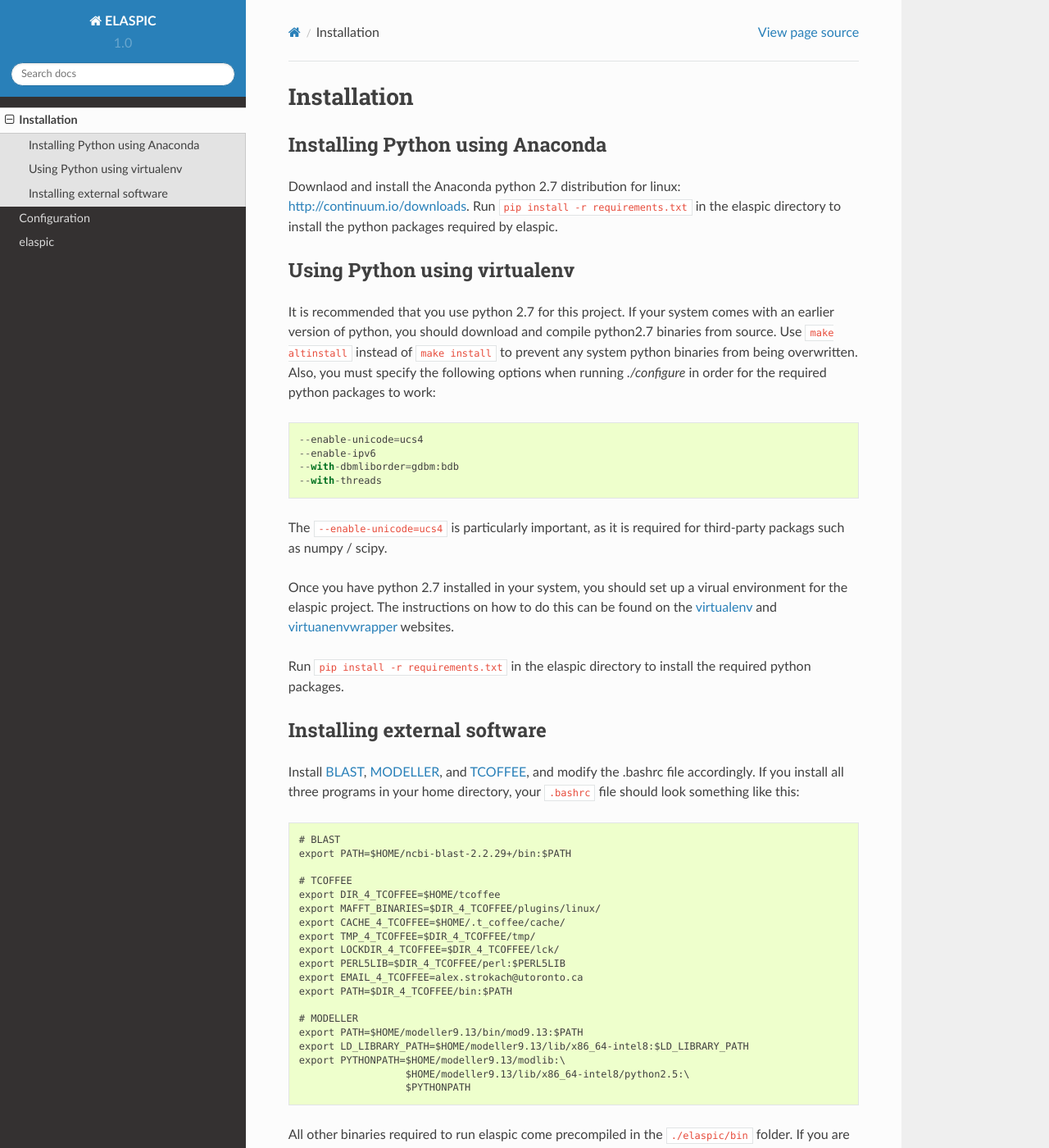
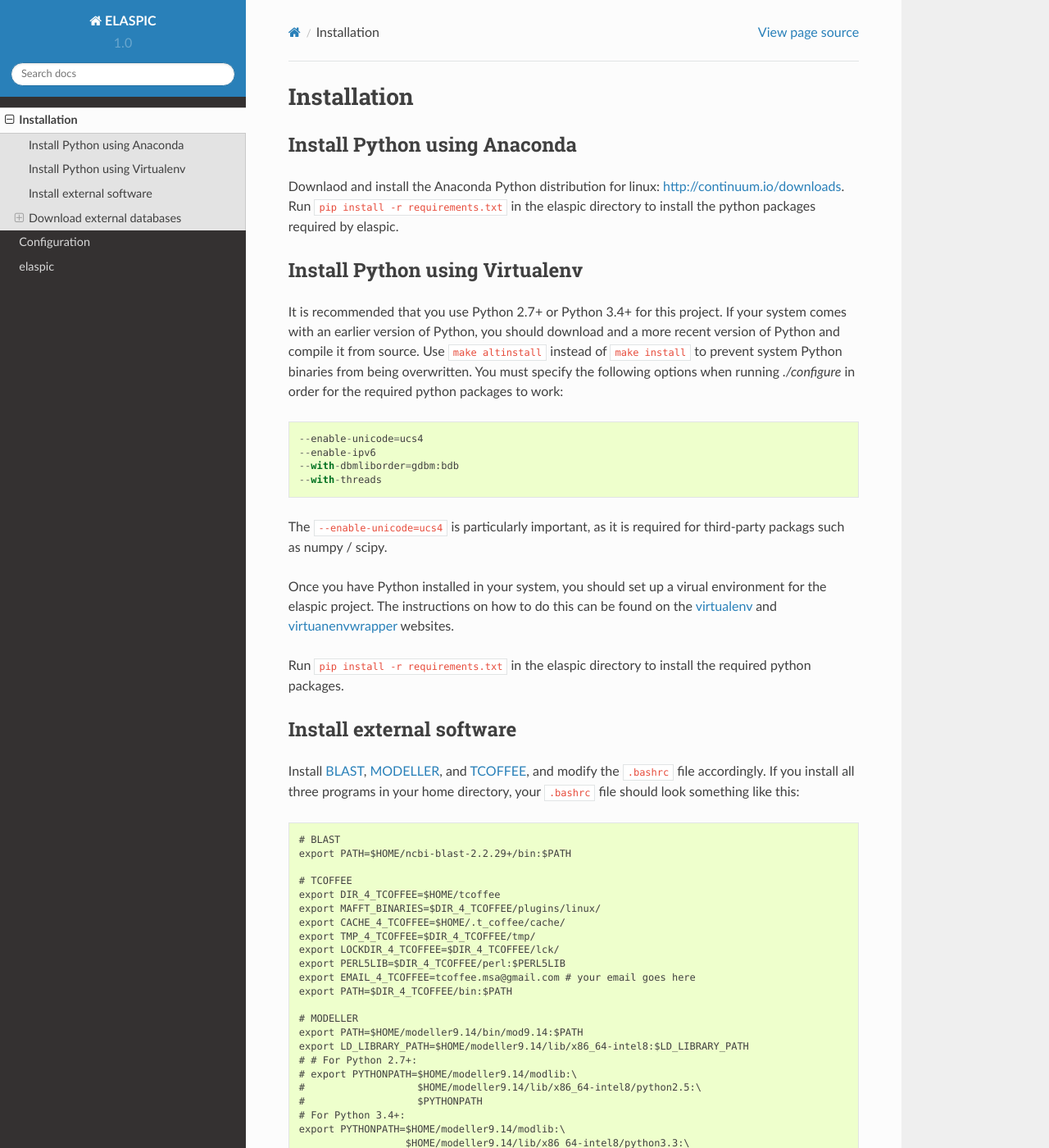
Before and after one commit to elaspic/elaspic, a Sphinx documentation site: the page built from docs/installation.rst, in a window 1280 px wide and 1400 px high. Shown: the whole window at 82% size. Built offline with Sphinx 7.4.7 and the Read the Docs theme 2.0.0, drawn with Linux system fonts in a browser that asks for light colours; some of the changed text lies outside the part shown.

Commit message:
Updated documentation. Added a demo configuration file and encrypted working configuration files
Former-commit-id: 8742916ccb72c3b1655c10e0bdb21e49cf3dc349

```diff
--- a/docs/installation.rst
+++ b/docs/installation.rst
@@ -1,47 +1,41 @@
 Installation
 ============
 
-Installing Python using Anaconda
---------------------------------
+Install Python using Anaconda
+-----------------------------
 
-Downlaod and install the Anaconda python 2.7 distribution for linux:
-http://continuum.io/downloads. Run ``pip install -r requirements.txt``
-in the elaspic directory to install the python packages required by elaspic.
+Downlaod and install the Anaconda Python distribution for linux: http://continuum.io/downloads.
+Run ``pip install -r requirements.txt`` in the elaspic directory to install the python packages required by elaspic.
 
 
-Using Python using virtualenv
------------------------------
 
-It is recommended that you use python 2.7 for this project. If your system
-comes with an earlier version of python, you should download and compile
-python2.7 binaries from source. Use ``make altinstall`` instead of
-``make install`` to prevent any system python binaries from being overwritten.
-Also, you must specify the following options when running *./configure*
-in order for the required python packages to work::
+Install Python using Virtualenv
+-------------------------------
+
+It is recommended that you use Python 2.7+ or Python 3.4+ for this project.
+If your system comes with an earlier version of Python, you should download and a more recent version of Python and compile it from source.
+Use ``make altinstall`` instead of ``make install`` to prevent system Python binaries from being overwritten.
+You must specify the following options when running *./configure* in order for the required python packages to work::
 
     --enable-unicode=ucs4
     --enable-ipv6
     --with-dbmliborder=gdbm:bdb
     --with-threads
 
+The ``--enable-unicode=ucs4`` is particularly important, as it is required for third-party packags such as numpy / scipy.
 
-The ``--enable-unicode=ucs4`` is particularly important, as it is required
-for third-party packags such as numpy / scipy.
+Once you have Python installed in your system, you should set up a virual environment for the elaspic project.
+The instructions on how to do this can be found on the `virtualenv`_ and `virtuanenvwrapper`_ websites.
 
-Once you have python 2.7 installed in your system, you should set up a virual environment
-for the elaspic project. The instructions on how to do this can be found on the
-`virtualenv`_ and `virtuanenvwrapper`_ websites.
-
-Run ``pip install -r requirements.txt`` in the elaspic directory to install the required
-python packages.
+Run ``pip install -r requirements.txt`` in the elaspic directory to install the required python packages.
 
 
-Installing external software
-----------------------------
 
-Install `BLAST`_, `MODELLER`_, and `TCOFFEE`_, and modify the .bashrc file
-accordingly. If you install all three programs in your home directory,
-your ``.bashrc`` file should look something like this::
+Install external software
+-------------------------
+
+Install `BLAST`_, `MODELLER`_, and `TCOFFEE`_, and modify the ``.bashrc`` file accordingly.
+If you install all three programs in your home directory, your ``.bashrc`` file should look something like this::
 
     # BLAST
     export PATH=$HOME/ncbi-blast-2.2.29+/bin:$PATH
@@ -53,21 +47,50 @@
     export TMP_4_TCOFFEE=$DIR_4_TCOFFEE/tmp/
     export LOCKDIR_4_TCOFFEE=$DIR_4_TCOFFEE/lck/
     export PERL5LIB=$DIR_4_TCOFFEE/perl:$PERL5LIB
-    export EMAIL_4_TCOFFEE=alex.strokach@utoronto.ca
+    export EMAIL_4_TCOFFEE=tcoffee.msa@gmail.com # your email goes here
     export PATH=$DIR_4_TCOFFEE/bin:$PATH
 
     # MODELLER
-    export PATH=$HOME/modeller9.13/bin/mod9.13:$PATH
-    export LD_LIBRARY_PATH=$HOME/modeller9.13/lib/x86_64-intel8:$LD_LIBRARY_PATH
-    export PYTHONPATH=$HOME/modeller9.13/modlib:\
-                      $HOME/modeller9.13/lib/x86_64-intel8/python2.5:\
+    export PATH=$HOME/modeller9.14/bin/mod9.14:$PATH
+    export LD_LIBRARY_PATH=$HOME/modeller9.14/lib/x86_64-intel8:$LD_LIBRARY_PATH
+    # # For Python 2.7+:
+    # export PYTHONPATH=$HOME/modeller9.14/modlib:\
+    #                   $HOME/modeller9.14/lib/x86_64-intel8/python2.5:\
+    #                   $PYTHONPATH
+    # For Python 3.4+:
+    export PYTHONPATH=$HOME/modeller9.14/modlib:\
+                      $HOME/modeller9.14/lib/x86_64-intel8/python3.3:\
                       $PYTHONPATH
 
+All other binaries required to run ELASPIC come precompiled in the ``./elaspic/bin`` folder.
+If you are running a strange flavour of linux, you may have to compile some of those libraries from source.
+The script ``./elaspic/src/install_required_binaries.sh`` is designed to streamline this process.
 
-All other binaries required to run elaspic come precompiled in the ``./elaspic/bin``
-folder. If you are running a strange flavour of linux, you may have to compile
-some of those libraries from source. The script ``./elaspic/src/install_required_binaries.sh``
-is designed to streamline this process.
+
+
+Download external databases
+----------------------------
+
+PDB
+~~~
+
+Download the contents of the ftp://ftp.wwpdb.org/pub/pdb/data/structures/divided/pdb/ folder,
+and change the :option:`pdb_path` variable in your configuration file to point to the directory
+containing the downloaded data.
+
+
+
+Blast
+~~~~~
+
+Download and extract the `nr` and `pdbaa` databases from ftp://ftp.ncbi.nlm.nih.gov/blast/db/,
+and change the :option:`blast_db_path` variable in your configuration file to point to the directory
+containing the downloaded data.
+
+
+
+
+
 
 .. _virtualenv: http://virtualenv.readthedocs.org/en/latest/
 .. _virtuanenvwrapper: http://virtualenvwrapper.readthedocs.org/en/latest/
```
Also changed, not shown: docs/configuration.rst (+55 -5 lines), 10 other files.
